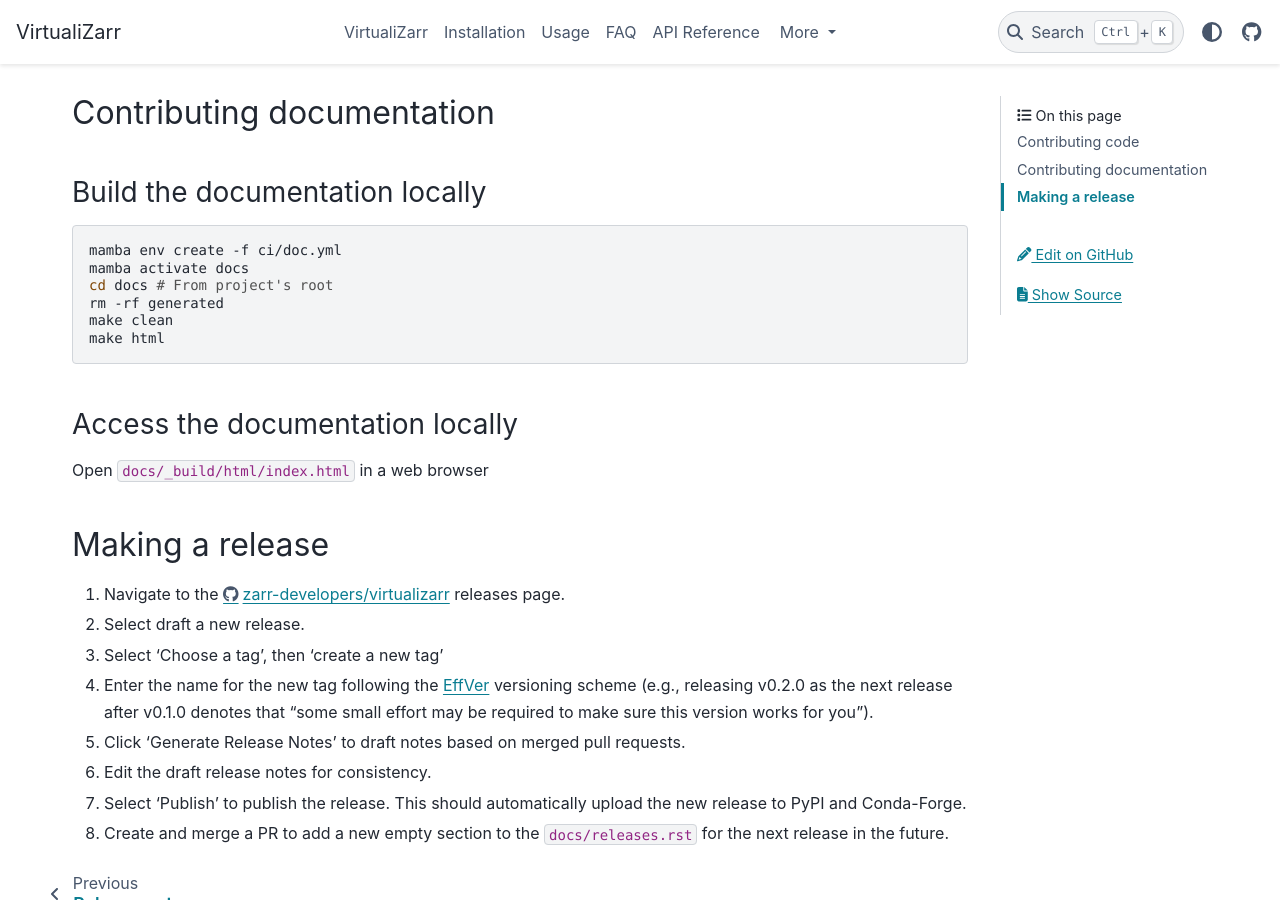
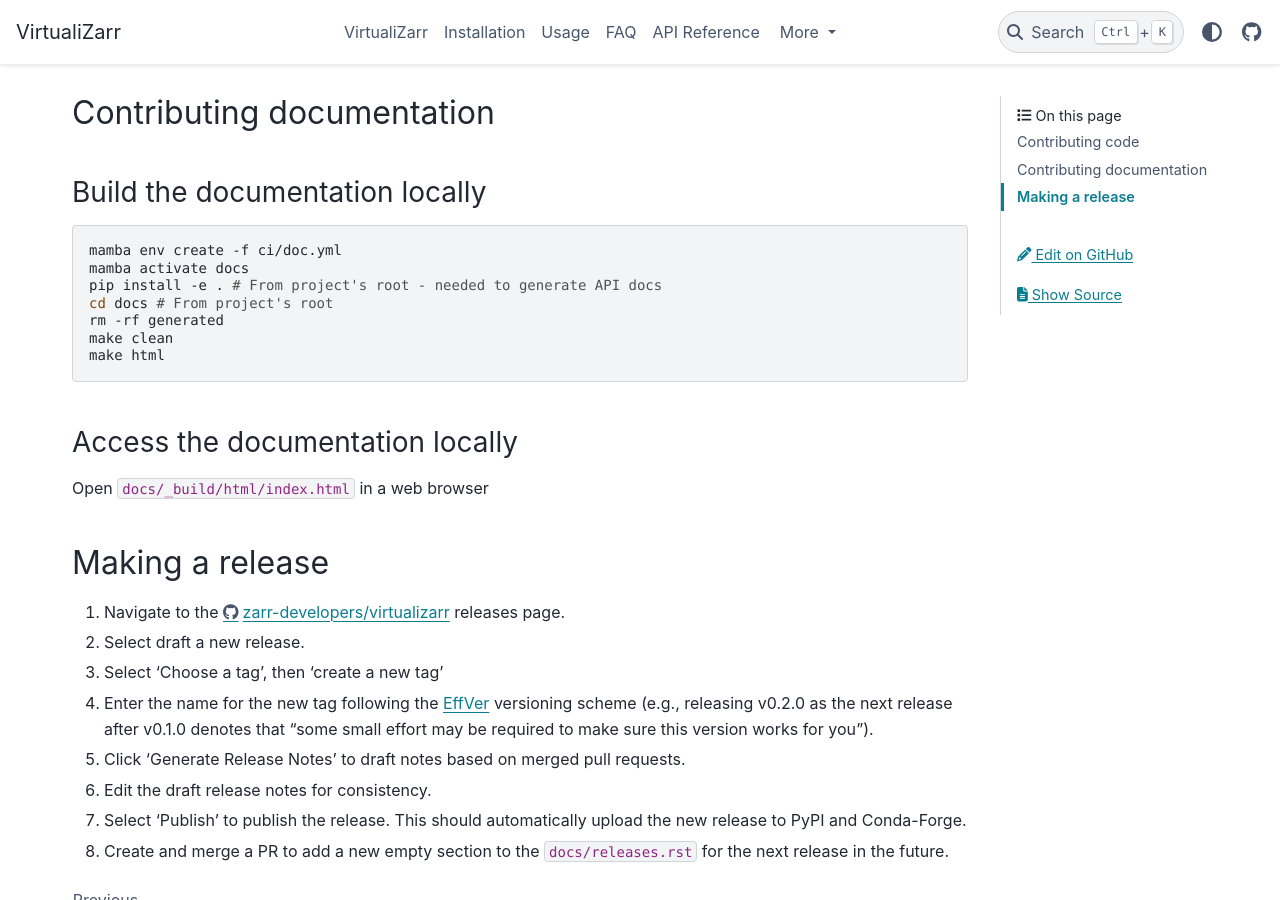
Before and after one commit to zarr-developers/VirtualiZarr, a Sphinx documentation site: the page built from docs/contributing.md, in a window 1280 px wide and 900 px high, scrolled down 378 px. Built offline with Sphinx 7.4.7 and the PyData theme 0.15.4, drawn with Linux system fonts in a browser that asks for light colours.

Commit message:
need to install package in docs env

````diff
--- a/docs/contributing.md
+++ b/docs/contributing.md
@@ -18,6 +18,7 @@
 ```bash
 mamba env create -f ci/doc.yml
 mamba activate docs
+pip install -e . # From project's root - needed to generate API docs
 cd docs # From project's root
 rm -rf generated
 make clean
````
